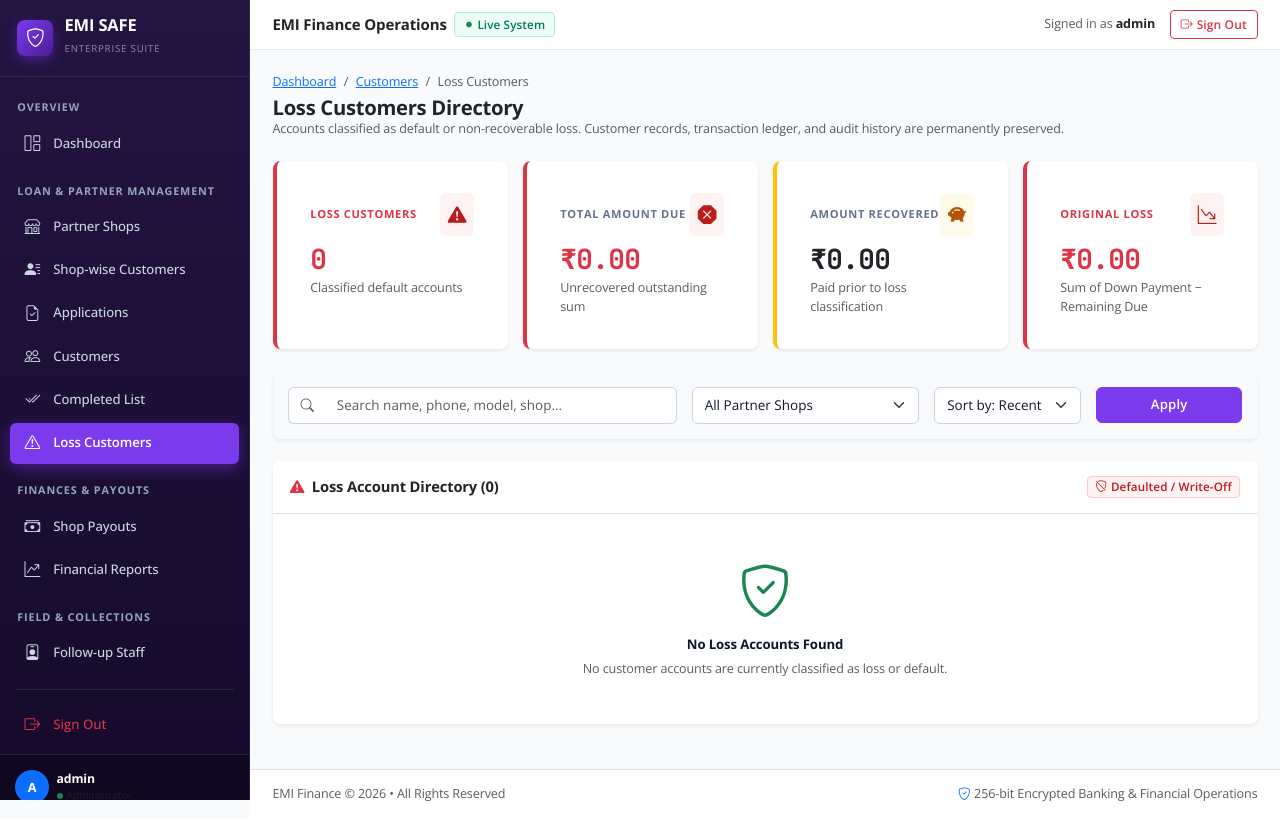
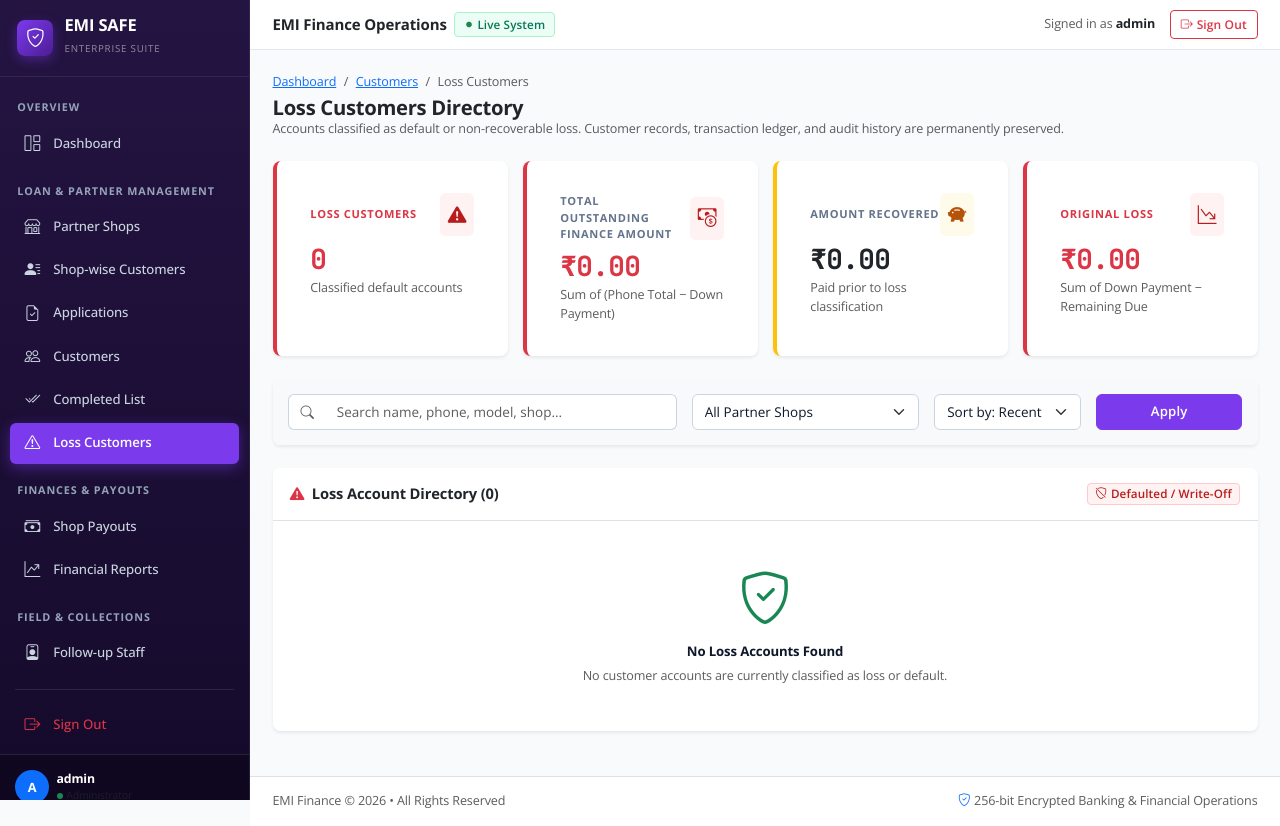
Before and after one commit to RagaShuruthi/EMIMANAGEMENT, a Django app: page /admin-dashboard/loss-customers/ in a window 1280 px wide. Before the commit the page ends 801 px from the top, so only its background shows below. Run offline with Django 5.2, Linux system fonts and the light colour scheme; a user stored in the database is signed in; data comes from the database, SQL or seed files in the repository.

Commit message:
backup: working version with approve-all button and total outstanding finance card

```diff
--- a/admin_dashboard/test_customer_management_upgrade.py
+++ b/admin_dashboard/test_customer_management_upgrade.py
@@ -490,14 +490,19 @@ class CustomerManagementUpgradeTests(TestCase):
         # cust1: total EMI 30,000, paid 10,000 -> remaining 20,000. original_loss: 5,000 - 20,000 = -15,000
         # cust2: total EMI 20,000, paid 6,000 -> remaining 14,000. original_loss: 8,000 - 14,000 = -6,000
         # total_original_loss: -15,000 + (-6,000) = -21,000
+        # total_outstanding_finance: (30,000 - 5,000) + (20,000 - 8,000) = 25,000 + 12,000 = 37,000
         self.assertEqual(res.context["total_original_loss"], Decimal("-21000.00"))
+        self.assertEqual(res.context["total_outstanding_finance"], Decimal("37000.00"))
 
         # Check HTML content
         self.assertContains(res, "Original Loss")
+        self.assertContains(res, "Total Outstanding Finance Amount")
+        self.assertContains(res, "37000.00")
         self.assertContains(res, "-15000.00")
         self.assertContains(res, "-6000.00")
         self.assertContains(res, "-21000.00")
         self.assertNotContains(res, "Total Device Value")
+        self.assertNotContains(res, "Total Amount Due")
 
     def test_20_customer_status_editable_and_audited(self):
         """
--- a/admin_dashboard/views.py
+++ b/admin_dashboard/views.py
@@ -707,6 +707,10 @@ def admin_loss_customers_view(request):
     total_loss_due = sum((r["remaining_balance"] for r in all_rows), Decimal("0.00"))
     total_loss_paid = sum((r["amount_paid"] for r in all_rows), Decimal("0.00"))
     total_original_loss = sum((r["original_loss"] for r in all_rows), Decimal("0.00"))
+    total_outstanding_finance = sum(
+        (r["mobile_price"] - r["down_payment"] for r in all_rows),
+        Decimal("0.00")
+    )
     total_loss_volume = total_original_loss
 
     paginator = Paginator(all_rows, 50)
@@ -726,6 +730,7 @@ def admin_loss_customers_view(request):
         "total_loss_paid": total_loss_paid,
         "total_loss_volume": total_loss_volume,
         "total_original_loss": total_original_loss,
+        "total_outstanding_finance": total_outstanding_finance,
         "sort_param": dataset["sort_param"],
     }
     return render(request, "admin_dashboard/loss_customers.html", context)
--- a/templates/admin_dashboard/loss_customers.html
+++ b/templates/admin_dashboard/loss_customers.html
@@ -36,18 +36,18 @@
         </div>
     </div>
 
-    <!-- Card 2: Total Unpaid Balance (Amount Due) -->
+    <!-- Card 2: Total Outstanding Finance Amount -->
     <div class="col-12 col-sm-6 col-xl-3">
         <div class="card stat-card h-100 border-0 shadow-sm border-start border-danger border-4">
             <div class="card-body p-3">
                 <div class="d-flex align-items-center justify-content-between mb-2">
-                    <span class="stat-label">Total Amount Due</span>
+                    <span class="stat-label">Total Outstanding Finance Amount</span>
                     <div class="stat-icon-wrapper bg-danger-subtle text-danger p-2 rounded-2">
-                        <i class="bi bi-x-octagon-fill fs-5"></i>
+                        <i class="bi bi-cash-coin fs-5"></i>
                     </div>
                 </div>
-                <div class="stat-value text-danger">₹{{ total_loss_due|floatformat:2 }}</div>
-                <div class="text-muted small mt-1">Unrecovered outstanding sum</div>
+                <div class="stat-value text-danger">₹{{ total_outstanding_finance|floatformat:2 }}</div>
+                <div class="text-muted small mt-1">Sum of (Phone Total − Down Payment)</div>
             </div>
         </div>
     </div>
```
Also changed, not shown: templates/admin_dashboard/applications_list.html (+13 -4 lines).
